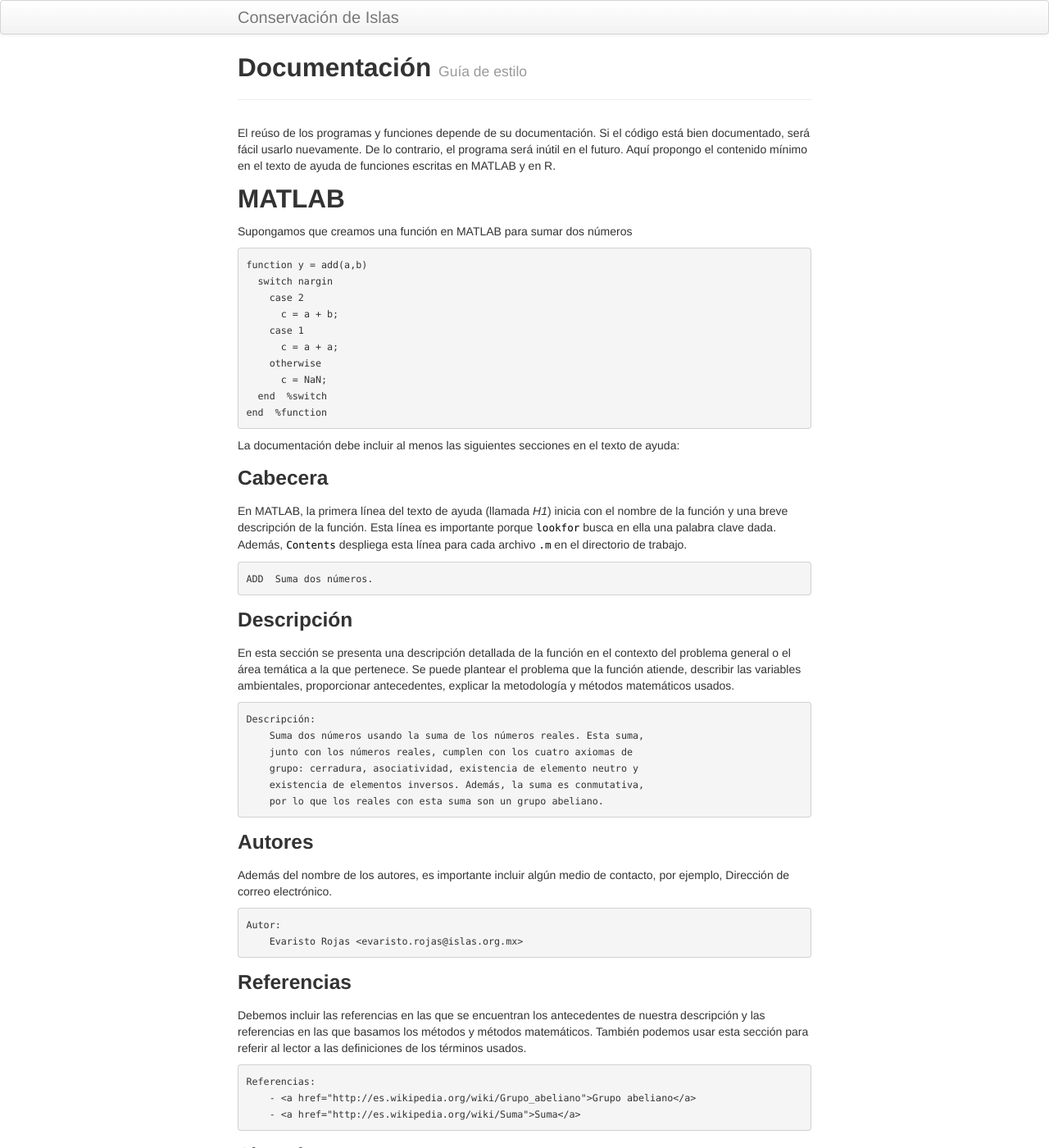
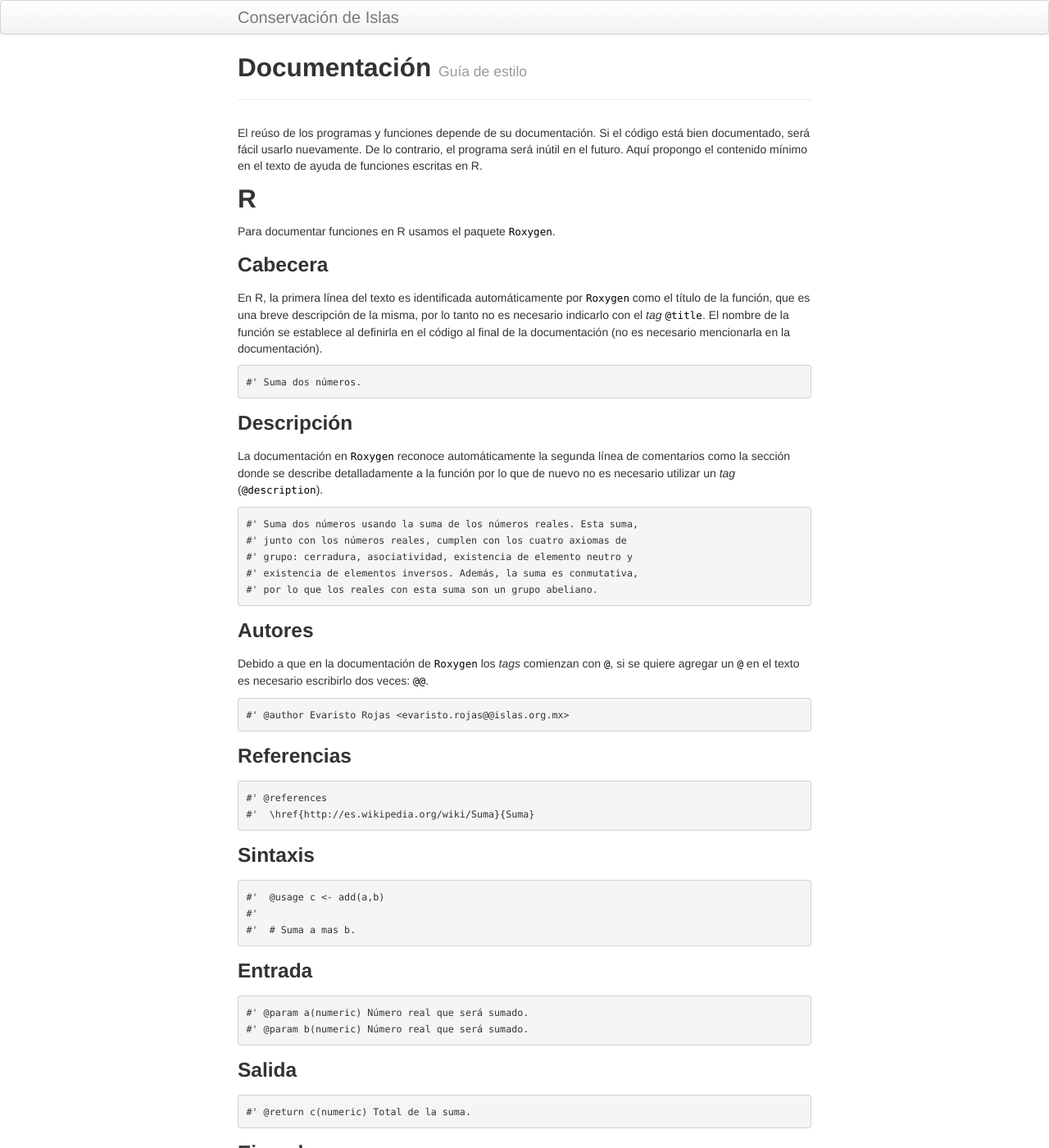
Before and after one commit to LizethMReyes/islasgeci.github.io, a Jekyll site: the page built from ciencia_de_datos/guia_de_estilo/documentacion.md, in a window 1280 px wide and 1400 px high. Shown: the whole window at 82% size. Built offline with Jekyll 4.4.1, drawn with Linux system fonts in a browser that asks for light colours; some of the changed text lies outside the part shown.

Commit message:
Elimina sección que describe documentación en MATLAB
Porque ya no usamos MATLAB

````diff
--- a/ciencia_de_datos/guia_de_estilo/documentacion.md
+++ b/ciencia_de_datos/guia_de_estilo/documentacion.md
@@ -5,163 +5,7 @@
 description: Este documento extiende las guías de estilo adoptadas por el equipo de Ciencia de Datos de GECI
 ---
 
-El reúso de los programas y funciones depende de su documentación. Si el código está bien documentado, será fácil usarlo nuevamente. De lo contrario, el programa será inútil en el futuro. Aquí propongo el contenido mínimo en el texto de ayuda de funciones escritas en MATLAB y en R.
-
-## MATLAB
-
-Supongamos que creamos una función en MATLAB para sumar dos números
-
-```
-function y = add(a,b)
-  switch nargin
-    case 2
-      c = a + b;
-    case 1
-      c = a + a;
-    otherwise
-      c = NaN;
-  end  %switch
-end  %function
-```
-
-
-La documentación debe incluir al menos las siguientes secciones en el texto de ayuda:
-
-### Cabecera
-En MATLAB, la primera línea del texto de ayuda (llamada _H1_) inicia con el nombre de la función y una breve descripción de la función. Esta línea es importante porque `lookfor` busca en ella una palabra clave dada. Además, `Contents` despliega esta línea para cada archivo `.m` en el directorio de trabajo.
-
-```
-ADD  Suma dos números.
-```
-
-### Descripción
-En esta sección se presenta una descripción detallada de la función en el contexto del problema general o el área temática a la que pertenece. Se puede plantear el problema que la función atiende, describir las variables ambientales, proporcionar antecedentes, explicar la metodología y métodos matemáticos usados.
-
-```
-Descripción:
-    Suma dos números usando la suma de los números reales. Esta suma,
-    junto con los números reales, cumplen con los cuatro axiomas de
-    grupo: cerradura, asociatividad, existencia de elemento neutro y
-    existencia de elementos inversos. Además, la suma es conmutativa,
-    por lo que los reales con esta suma son un grupo abeliano.
-```
-
-### Autores
-Además del nombre de los autores, es importante incluir algún medio de contacto, por ejemplo, Dirección de correo electrónico.
-
-```
-Autor:
-    Evaristo Rojas <evaristo.rojas@islas.org.mx>
-```
-
-### Referencias
-Debemos incluir las referencias en las que se encuentran los antecedentes de nuestra descripción y las referencias en las que basamos los métodos y métodos matemáticos. También podemos usar esta sección para referir al lector a las definiciones de los términos usados.
-
-```
-Referencias:
-    - <a href="http://es.wikipedia.org/wiki/Grupo_abeliano">Grupo abeliano</a>
-    - <a href="http://es.wikipedia.org/wiki/Suma">Suma</a>
-```
-
-### Sintaxis
-Enlistamos todas las posibles maneras en las que se puede invocar la función.
-
-```
-Sintaxis:
-    Y = add(A) suma A a sí mismo.
-    Y = add(A,B) suma A mas B.
-```
-
-### Entrada
-Enlistamos todos los posibles argumentos de entrada de la función, los cuales se mostraron en la sección de _Sintaxis_. Indicamos su clase y dominio. Debe quedar claro cuál es la relación entre estos parámetros y las variables del problema general.
-
-```
-Entrada:
-    x  (double)  Número real que será sumado.
-    y  (double)  Número real que será sumado.
-```
-
-### Salida
-
-Enlistamos todos los valores de salida de la función, los cuales se mostraron en la sección de _Sintaxis_. Indicamos su clase y dominio.
-
-```
-Salida:
-    Y  (double)  Total de la suma.
-```
-
-### Ejemplos
-La sección de ejemplos se debe escribir en formato de `doctest`. Incluiremos ejemplos que sean autónomos, es decir, que se puedan copiar y pegar en la ventana de comandos para ser ejecutados. Se deberá incluir un ejemplo por cada manera mostrada en la sección de  _Sintaxis_.
-
-```
-Ejemplos:
->> Y = add(1);
-Y = 2
-
->> Y = add(2,3);
-Y = 5
-
->> Y = add();
-Y = NaN
-```
-
-### See also
-Al incluir nombres de funciones al final del texto de ayuda en una línea que inicie con `See also` se crearán enlaces hacia dichas funciones.
-
-```
-See also:
-    sum, cumsum, diff.
-```
-
-### Ayuda
-Escribiendo el texto de ayuda de la manera descrita, obtendremos ayuda completa que nos permitir usar la función fácilmente en el futuro.
-
-```
-help add
-```
-
-**add**  Suma dos números.
-
-**Descripción:**
-
-Suma dos números usando la suma de los números reales. Esta suma,
-junto con los números reales, cumplen con los cuatro axiomas de
-grupo: cerradura, asociatividad, existencia de elemento neutro y
-existencia de elementos inversos. Además, la suma es conmutativa, por
-lo que los reales con esta suma son un grupo abeliano.
-
-**Autor:**
-
-Evaristo Rojas <evaristo.rojas@islas.org.mx>
-
-**Referencias:**
-
-- [Grupo abeliano](http://es.wikipedia.org/wiki/Grupo_abeliano)
-- [Suma](http://es.wikipedia.org/wiki/Suma)
-
-**Sintaxis:**
-
-- `Y = add(A)` suma `A` a sí mismo.
-- `Y = add(A,B)` suma `A` mas `B`.
-
-**Entrada:**
-
-- `A  (double)`  Número real que será sumado.
-- `B  (double)`  Número real que será sumado.
-
-**Salida:**
-
-- `Y  (double)`  Total de la suma.
-
-**Ejemplos:**
-
-- `Y = add(1);      % devuelve Y = 2`
-- `Y = add(2,3);    % devuelve Y = 5`
-- `Y = add(1,2,3);  % devuelve Y = NaN`
-
-**See also:**
-
-`sum`, `cumsum`, `diff`.
+El reúso de los programas y funciones depende de su documentación. Si el código está bien documentado, será fácil usarlo nuevamente. De lo contrario, el programa será inútil en el futuro. Aquí propongo el contenido mínimo en el texto de ayuda de funciones escritas en R.
 
 ## R
 
````
